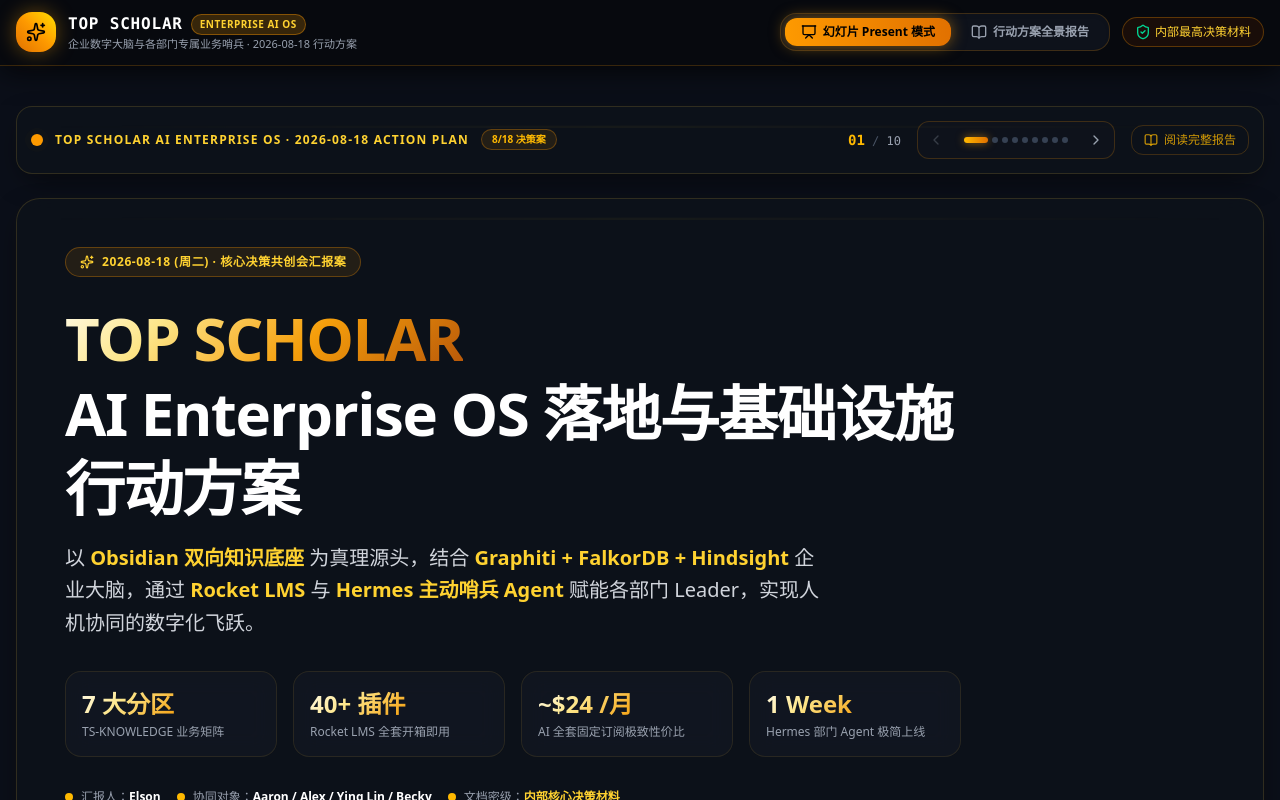
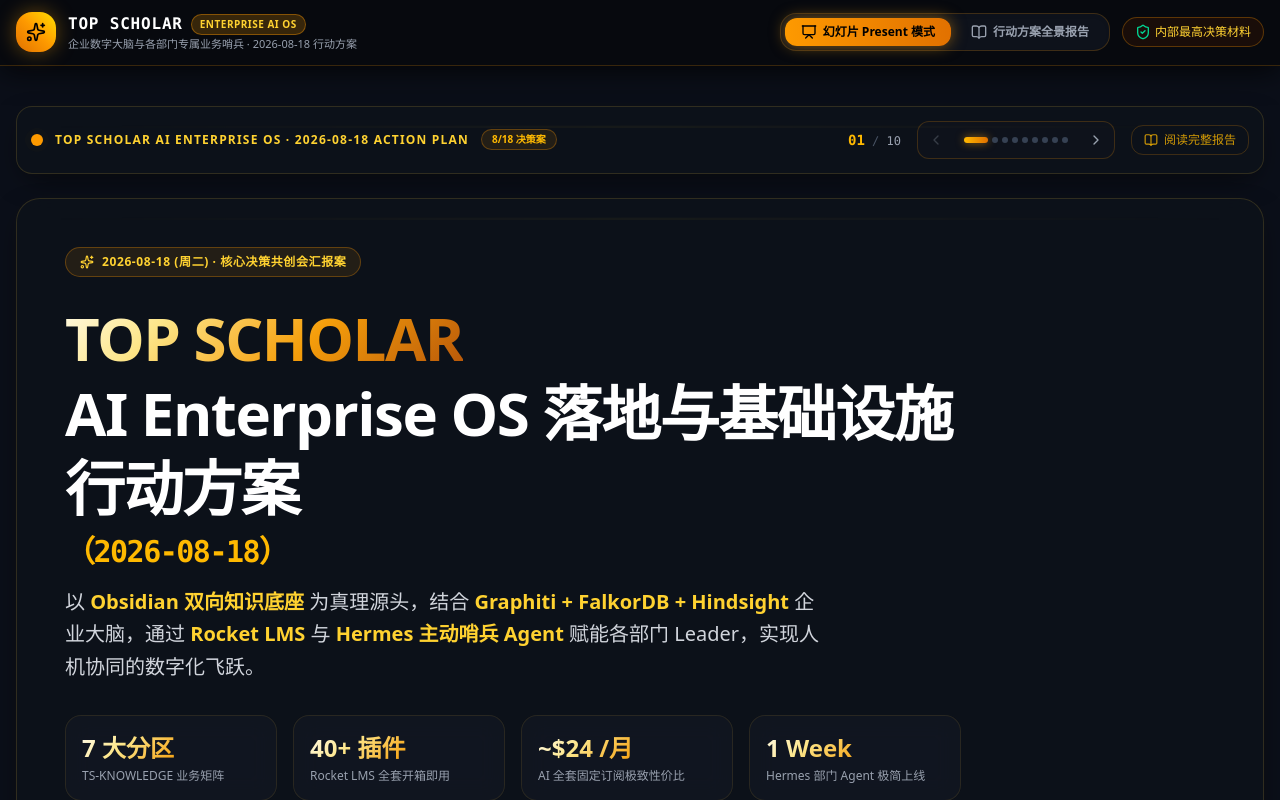
Before and after one commit to cht8987/top-scholar-enterprise-os-presentation, a React (Vite) app: page / in a window 1280 px wide. Shown: the top 800 px of the page. Built offline with nearby package versions, Linux system fonts and the light colour scheme.

Commit message:
feat: add 2026-08-18 date to main title across slides, doc view, and HTML metadata

```diff
--- a/index.html
+++ b/index.html
@@ -4,7 +4,7 @@
     <meta charset="UTF-8" />
     <link rel="icon" type="image/svg+xml" href="/favicon.svg" />
     <meta name="viewport" content="width=device-width, initial-scale=1.0" />
-    <title>ts-enterprise-os-presentation</title>
+    <title>TOP SCHOLAR — AI Enterprise OS 落地与基础设施行动方案 (2026-08-18)</title>
   </head>
   <body>
     <div id="root"></div>
--- a/src/components/DocView.tsx
+++ b/src/components/DocView.tsx
@@ -24,7 +24,7 @@
             </span>
           </div>
           <h1 className="text-2xl sm:text-3xl font-black text-white tracking-tight mt-1">
-            TOP SCHOLAR — AI Enterprise OS 落地与基础设施搭建行动方案
+            TOP SCHOLAR — AI Enterprise OS 落地与基础设施搭建行动方案（2026-08-18）
           </h1>
           <p className="text-xs text-gray-400 mt-1">
             汇报人：Elson ｜ 供 2026-08-18 核心决策共创会审议
--- a/src/components/SlideDeck.tsx
+++ b/src/components/SlideDeck.tsx
@@ -182,6 +182,7 @@
                   <span className="gradient-text-gold">TOP SCHOLAR</span>
                   <br />
                   <span className="text-white">AI Enterprise OS 落地与基础设施行动方案</span>
+                  <span className="text-amber-400 font-mono text-xl sm:text-3xl block mt-2">（2026-08-18）</span>
                 </h1>
 
                 <p className="text-base sm:text-xl text-gray-300 leading-relaxed font-light mb-8 max-w-3xl">
--- a/src/data/presentationData.ts
+++ b/src/data/presentationData.ts
@@ -7,7 +7,7 @@
 }
 
 export const SLIDES_META: SlideMeta[] = [
-  { id: 1, title: 'AI Enterprise OS 落地与基础设施行动方案', subtitle: 'Top Scholar 教育集团 · 2026-08-18 核心决策共创会', category: 'EXECUTIVE', badge: '8/18 决策案' },
+  { id: 1, title: 'AI Enterprise OS 落地与基础设施行动方案 (2026-08-18)', subtitle: 'Top Scholar 教育集团 · 2026-08-18 核心决策共创会', category: 'EXECUTIVE', badge: '8/18 决策案' },
   { id: 2, title: '双向闭环架构：以人为主的知识底座', subtitle: '为什么以 Obsidian 为真理源头，而非直接写入图数据库', category: 'ARCHITECTURE', badge: '双向闭环' },
   { id: 3, title: 'TS-KNOWLEDGE 7 大业务分区与协同共创', subtitle: '统一知识框架 · 部门专属负责人 · 8/20-8/30 结构化迁移', category: 'ORGANIZATION', badge: '7大分区' },
   { id: 4, title: '设备配置、网络方案与 P0 紧急阻塞', subtitle: 'iMac 管理员权限破局 · 本地开发+Tailscale vs 云端 VPS 选型', category: 'INFRASTRUCTURE', badge: 'P0 阻塞项' },
```
